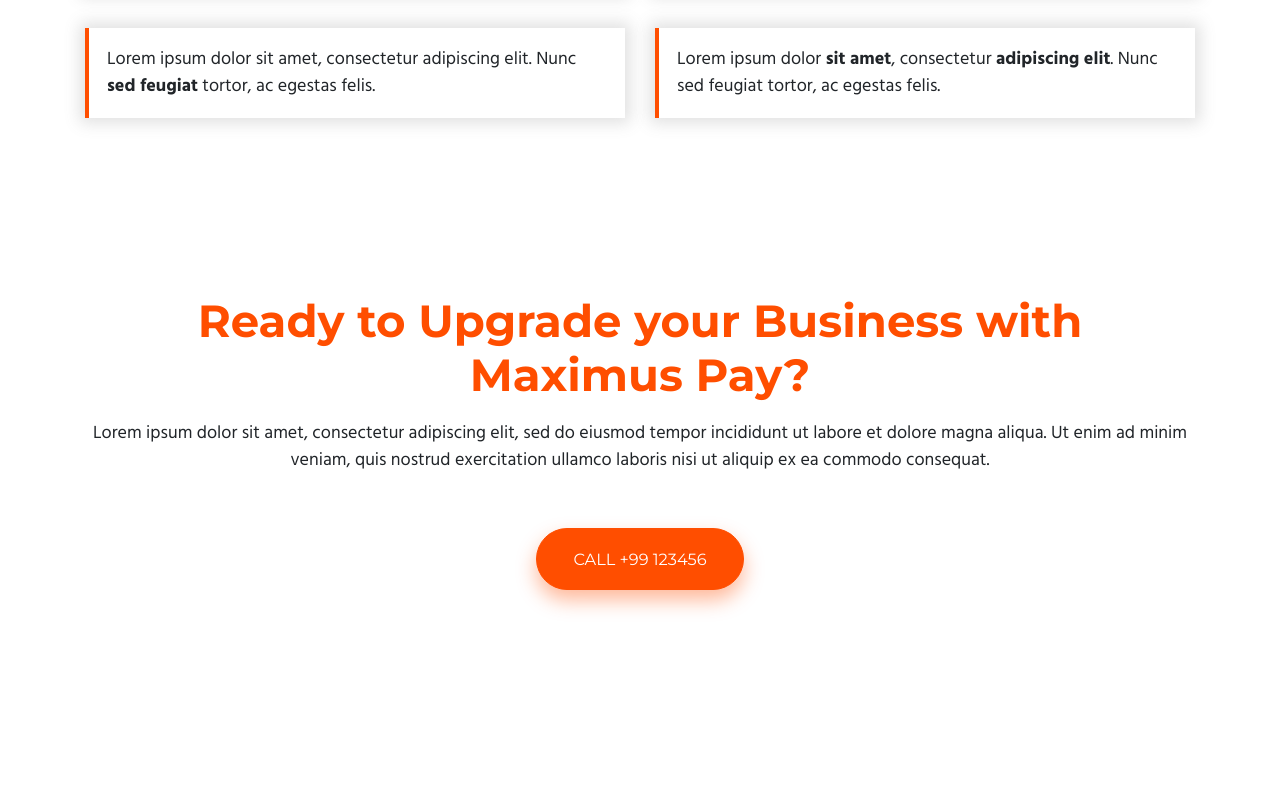
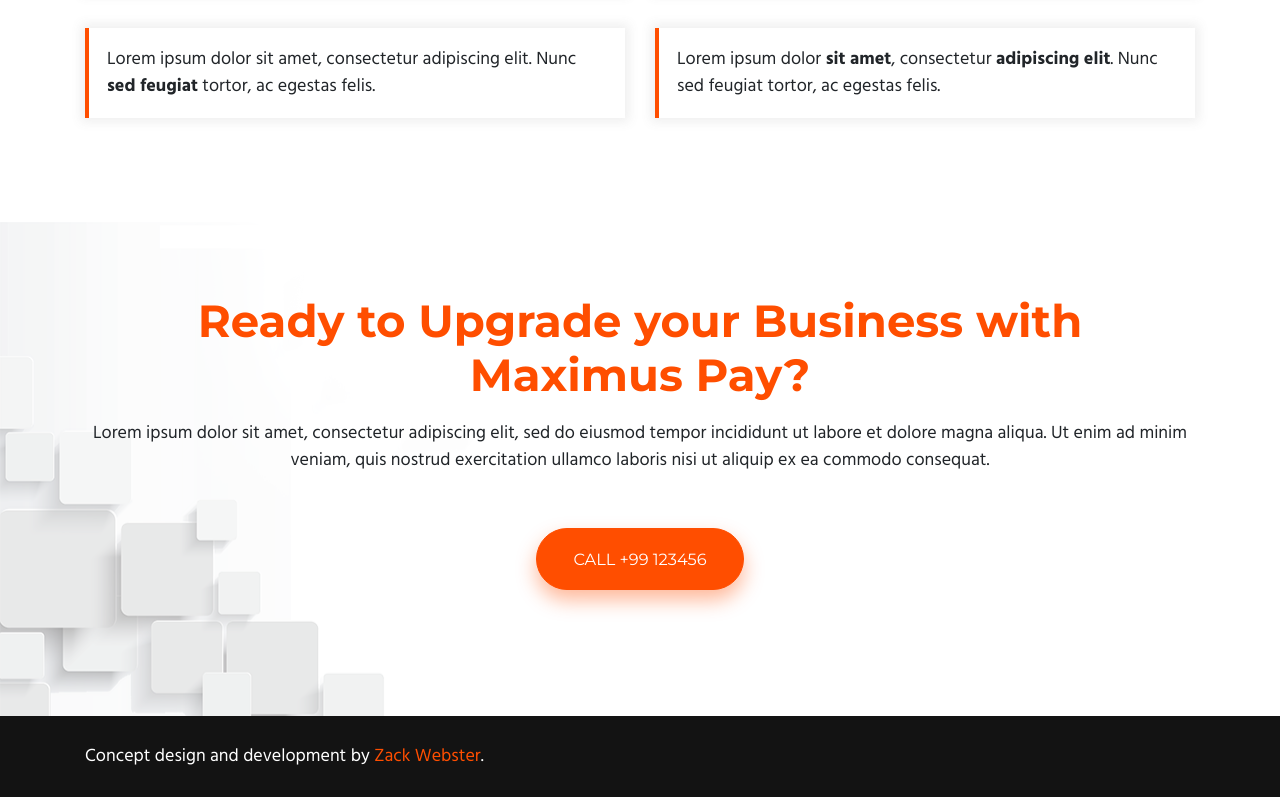
Before and after one commit to zaxwebs/maximusPay, a website built with Parcel: page src/index.html in a window 1280 px wide. Shown: the part 2621-3418 px from the top of the page. Before the commit the page ends 3337 px from the top, so only its background shows below. Built offline with nearby package versions, Linux system fonts and the light colour scheme.

Commit message:
Added footer

```diff
--- a/src/index.html
+++ b/src/index.html
@@ -234,9 +234,17 @@
           minim veniam, quis nostrud exercitation ullamco laboris nisi ut
           aliquip ex ea commodo consequat.
         </p>
-        <a href="tel:" class="btn btn-primary btn-lg mb-5">Call +99 123456</a>
+        <a href="tel:+99123456" class="btn btn-primary btn-lg mb-5"
+          >Call +99 123456</a
+        >
       </div>
     </section>
+    <footer>
+      <div class="container">
+        Concept design and development by
+        <a href="https://github.com/zaxwebs">Zack Webster</a>.
+      </div>
+    </footer>
     <script src="./scripts/main.js"></script>
   </body>
 </html>
--- a/src/styles/_custom.scss
+++ b/src/styles/_custom.scss
@@ -7,6 +7,11 @@
   @include media-breakpoint-up(md) {
     padding: 4rem 0;
   }
+}
+footer {
+  padding: 1.5rem 0;
+  color: #fff;
+  background: #131313;
 }
 // UTILS
 .flex-y {
@@ -84,7 +89,10 @@
   .block-sm {
     @extend .p-3;
     border-left: 4px solid $primary;
-    box-shadow: 0 0 15px 5px rgba(#666666, 0.2);
+    box-shadow: 0 0 10px 4px rgba(#666666, 0.1);
     background: rgba(white, 0.7);
   }
 }
+section.cta {
+  background-image: url('../images/corner-squares.png');
+}
```
Also changed, not shown: src/images/corner-squares.png (added).
